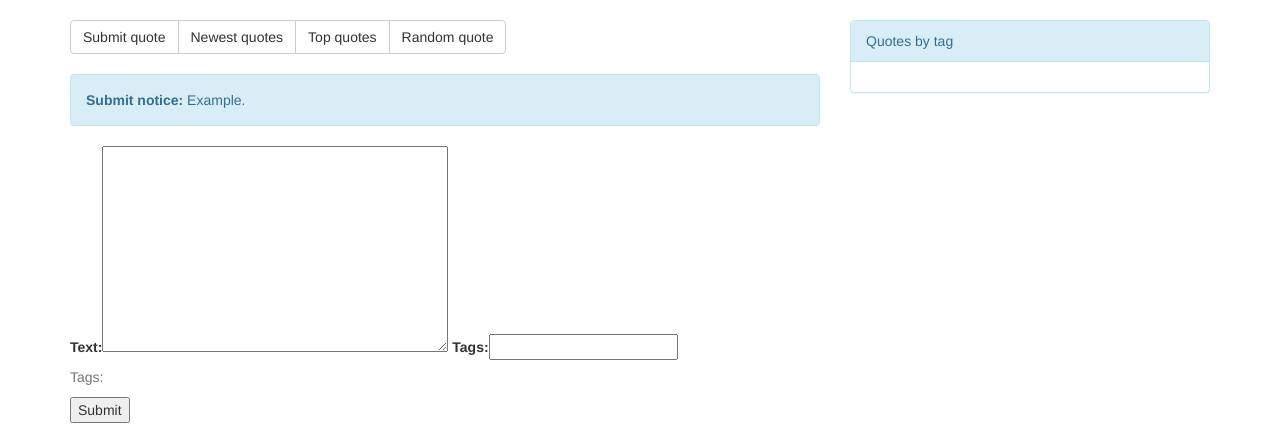
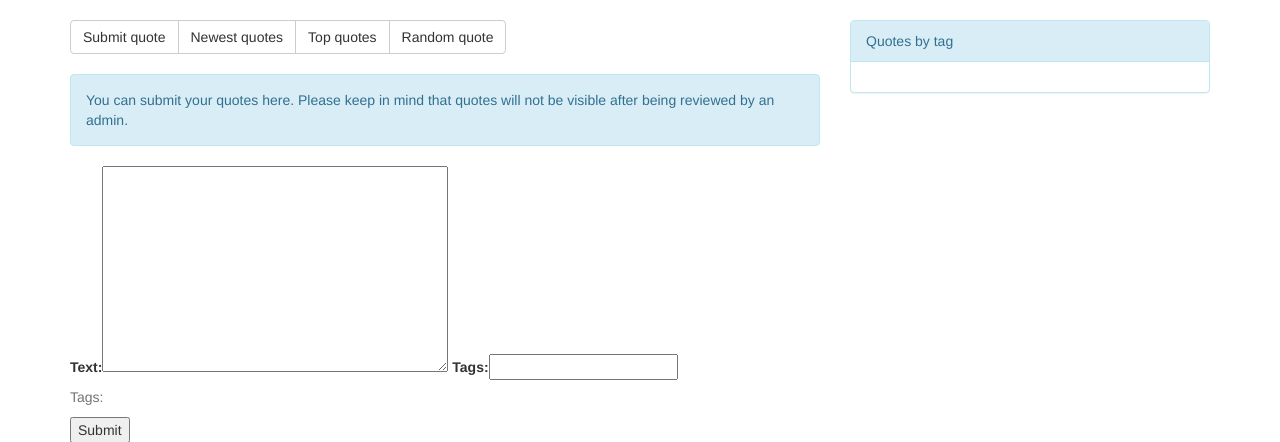
Before and after one commit to m0r13/hpi-quotedb, a Django app: template hpi_quotedb/quotedb/templates/quote/submit.html in a window 1280 px wide. Shown: the part 51-493 px from the top of the page. Run offline with Django 3.2, Linux system fonts and the light colour scheme; the template is opened without the code that fills it: values that come from a table or form of the project are taken from there, others are empty; parts of the project's set-up code (start-up, migrations or seed data) failed here and were passed over; some libraries are stand-ins or nearby versions.

Commit message:
Added further quote submit config options.

```diff
--- a/hpi_quotedb/quotedb/templates/quote/submit.html
+++ b/hpi_quotedb/quotedb/templates/quote/submit.html
@@ -42,9 +42,9 @@
 });
 </script>
 
-{% if QUOTEDB_SUBMIT_NOTICE %}
+{% if QUOTEDB_PRE_SUBMIT_NOTICE %}
 <div class="alert alert-info" role="alert">
-    {{ QUOTEDB_SUBMIT_NOTICE|safe }}
+    {{ QUOTEDB_PRE_SUBMIT_NOTICE|safe }}
 </div>
 {% endif %}
 
--- a/hpi_quotedb/quotedb/views.py
+++ b/hpi_quotedb/quotedb/views.py
@@ -16,7 +16,7 @@
         model = Quote
         fields = ["text"]
 
-    tags = CharField(max_length=255)
+    tags = CharField(max_length=255, required=False)
 
     def clean_tags(self):
         tags = self.cleaned_data.get("tags", "")
@@ -43,8 +43,10 @@
     if request.method == "POST":
         form = QuoteForm(request.POST)
         if form.is_valid():
-            form.save()
-            messages.info(request, "Thanks for submitting a quote!")
+            instance = form.save()
+            instance.visible = not settings.QUOTEDB_VERIFY_QUOTES
+            instance.save()
+            messages.info(request, settings.QUOTEDB_POST_SUBMIT_NOTICE)
             # TODO inform admin about new quote and review
             return redirect("quotedb:quotes", order="newest")
     else:
--- a/hpi_quotedb/settings/development.py
+++ b/hpi_quotedb/settings/development.py
@@ -114,5 +114,8 @@
 
 QUOTEDB_TITLE = "HPI Quote Database"
 QUOTEDB_QUOTES_PER_PAGE = 10
+QUOTEDB_PRE_SUBMIT_NOTICE = "You can submit your quotes here. Please keep in mind that quotes will not be visible after being reviewed by an admin."
+QUOTEDB_POST_SUBMIT_NOTICE = "Thanks for submitting a quote! Your quote will be visible soon after a review."
+QUOTEDB_VERIFY_QUOTES = True
+
 QUOTEDB_DEBUG_USERNAME = True
-QUOTEDB_SUBMIT_NOTICE = "<b>Submit notice:</b> Example."
```
